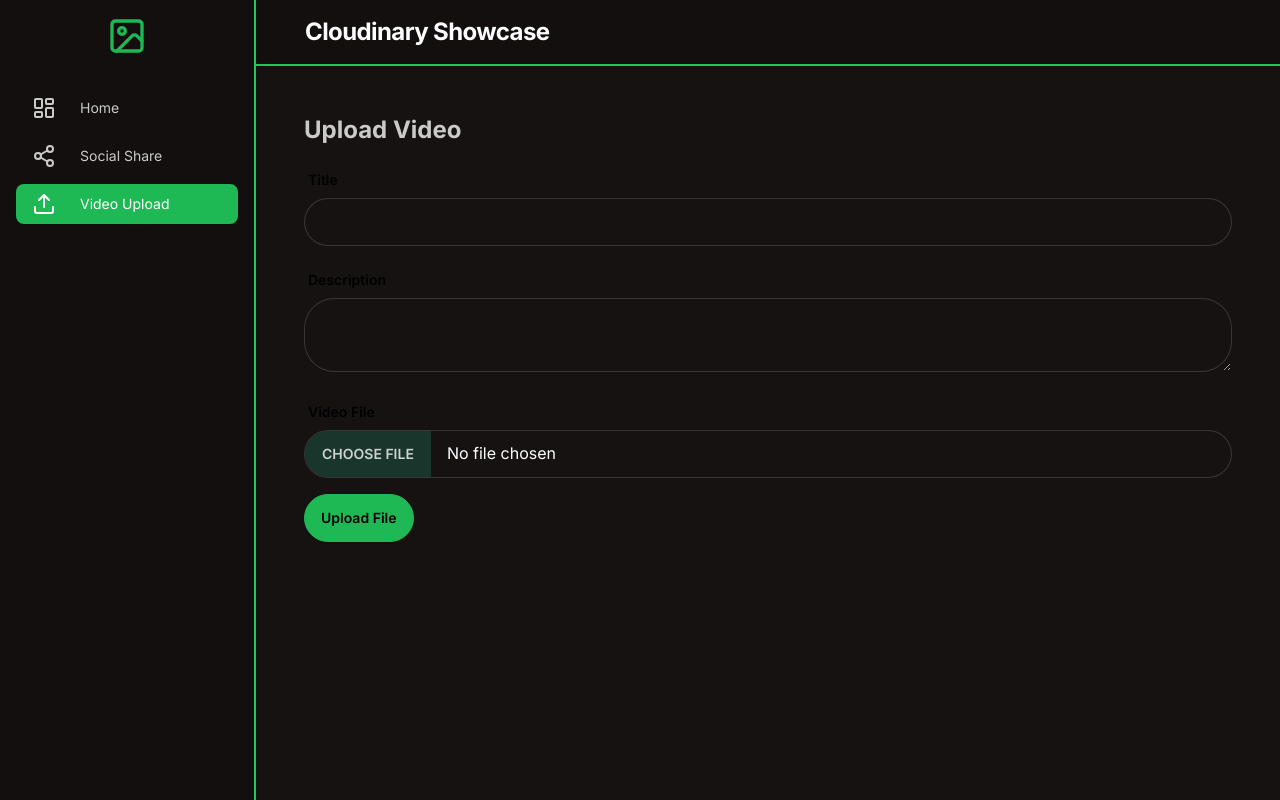
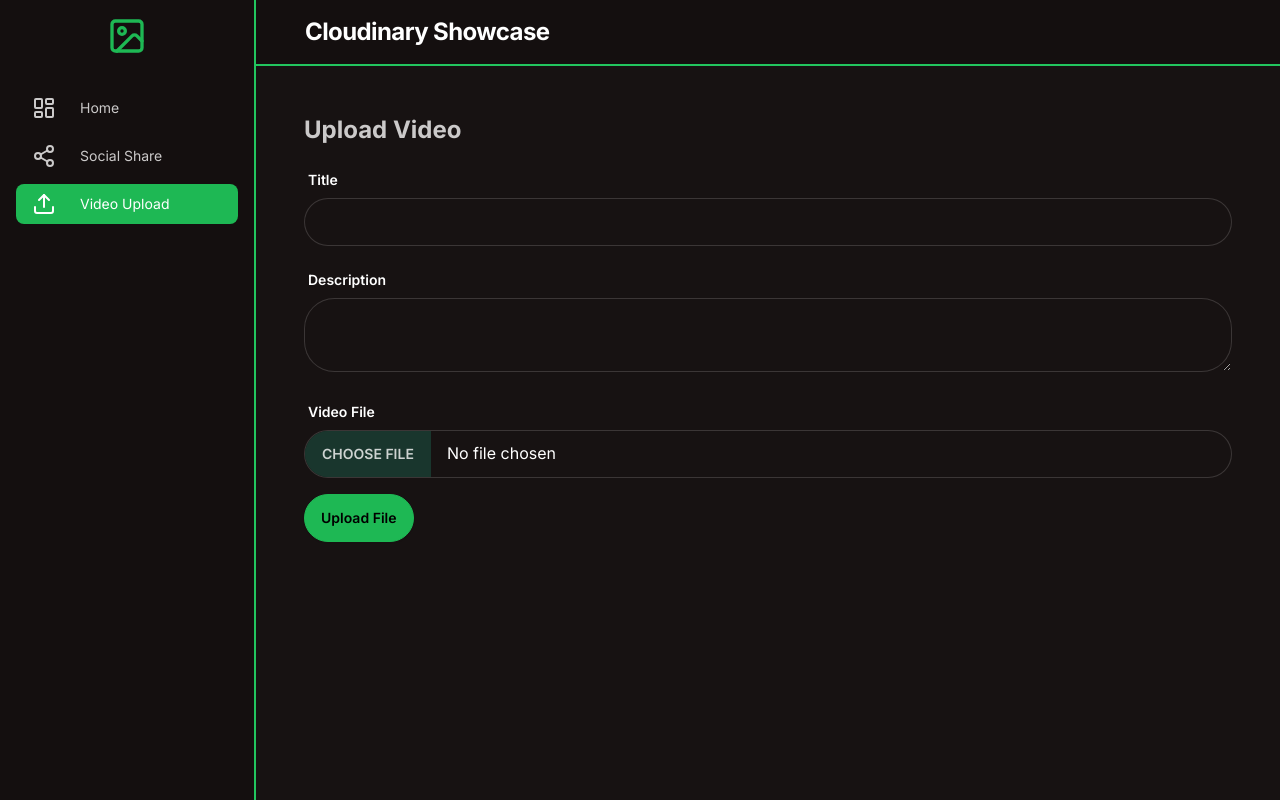
Before and after one commit to supradeepmukherjee/SAAS, a Next.js app: page /video-upload in a window 1280 px wide. Built offline with nearby package versions, Linux system fonts and the light colour scheme; no server answers.

Commit message:
Video Upload Label White

```diff
--- a/src/app/(app)/video-upload/page.tsx
+++ b/src/app/(app)/video-upload/page.tsx
@@ -44,7 +44,7 @@
       <form onSubmit={submitHandler} className="space-y-4">
         <div>
           <label className="label">
-            <span className="label-text text-black font-semibold">
+            <span className="label-text font-semibold text-white">
               Title
             </span>
           </label>
@@ -58,7 +58,7 @@
         </div>
         <div>
           <label className="label">
-            <span className="label-text text-black font-semibold">
+            <span className="label-text font-semibold text-white">
               Description
             </span>
           </label>
@@ -70,7 +70,7 @@
         </div>
         <div>
           <label className="label">
-            <span className="label-text text-black font-semibold">
+            <span className="label-text font-semibold text-white">
               Video File
             </span>
           </label>
```
